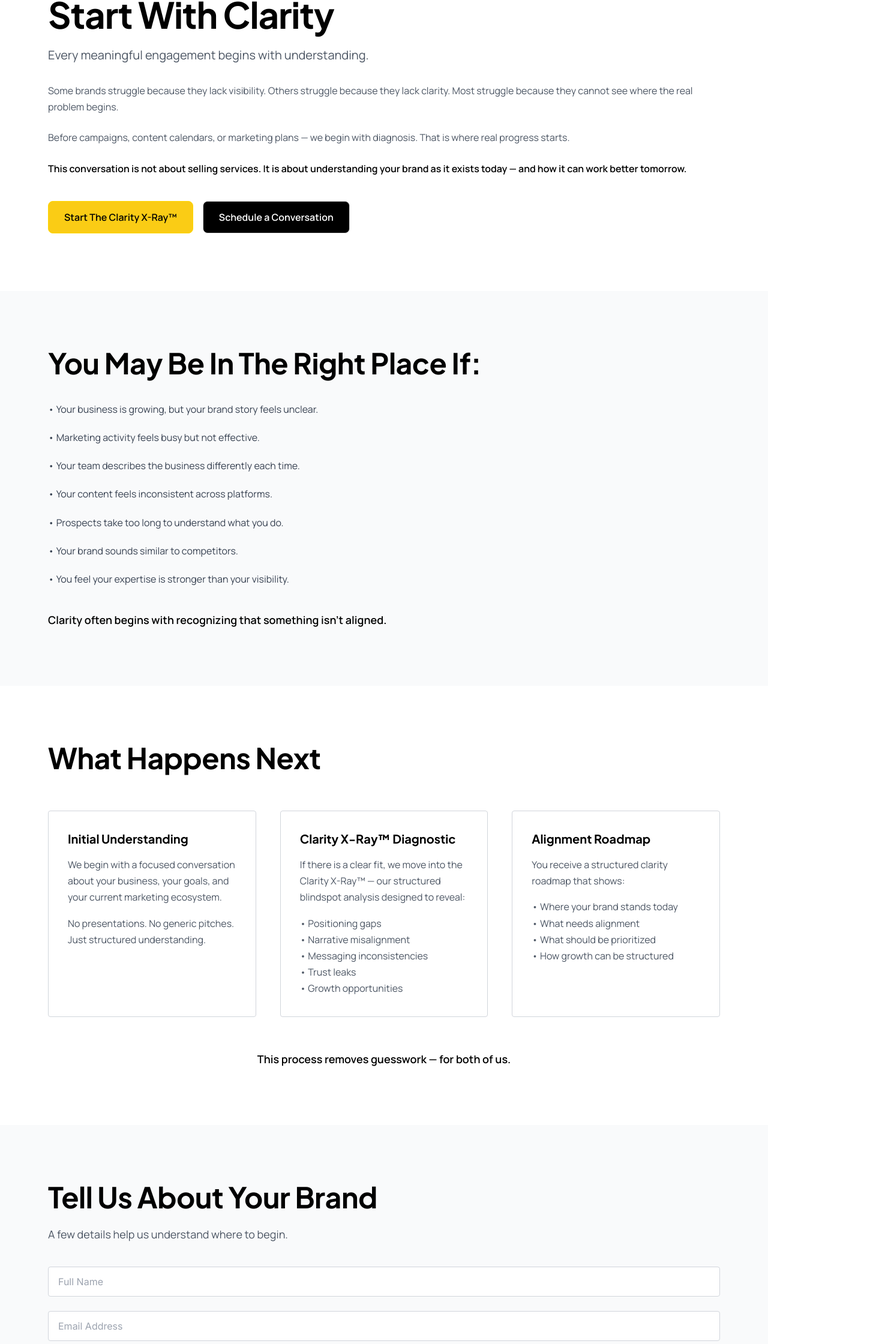
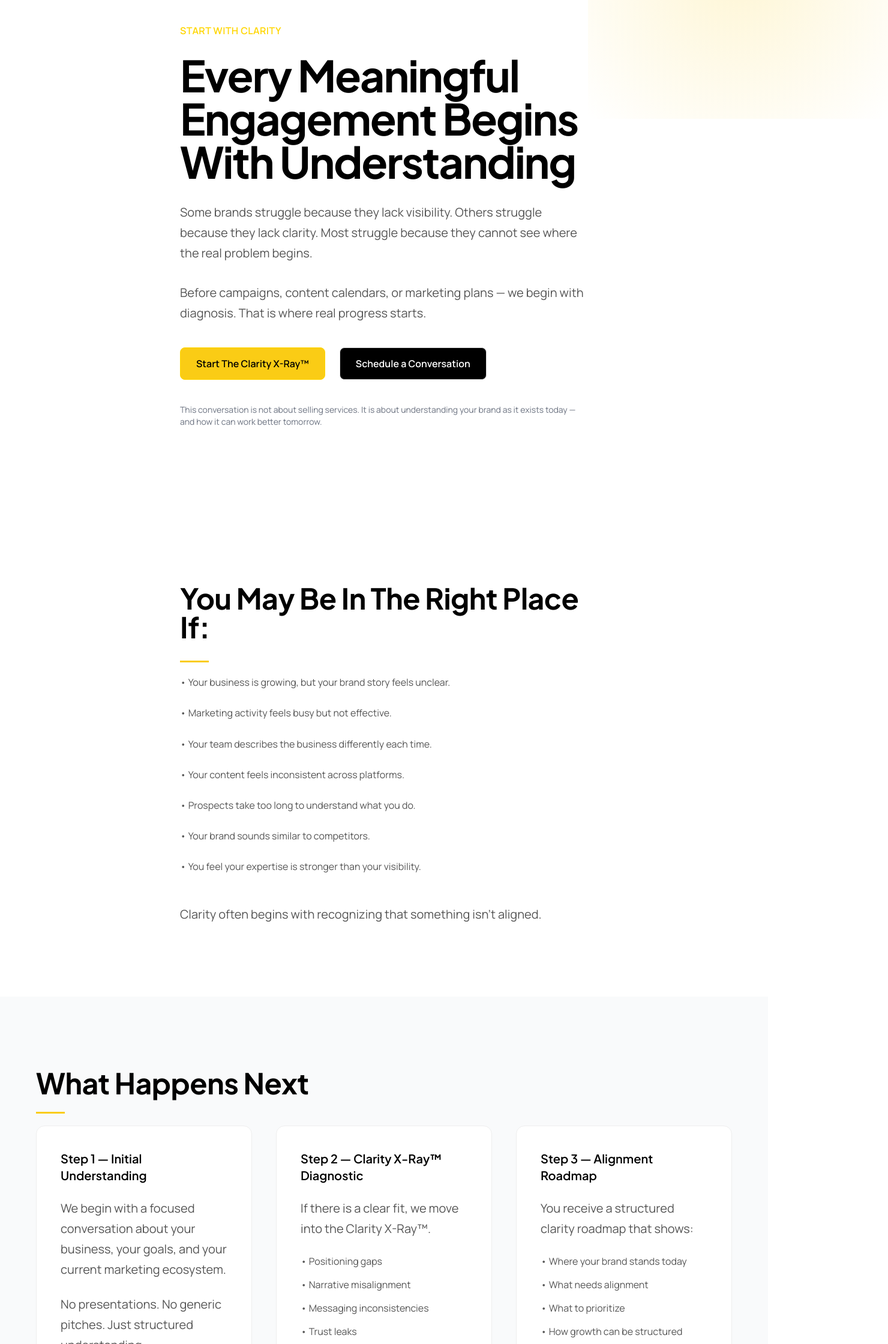
Before and after one commit to ragbak1210-ctrl/eureka-craft-consultancy, a Next.js app: page /contact in a window 1280 px wide. Shown: the part 183-2423 px from the top of the page at 60% size, 1480 px wide, since content can reach past the window. Built offline with nearby package versions, Linux system fonts and the light colour scheme.

Commit message:
Update contact.tsx

```diff
--- a/pages/contact.tsx
+++ b/pages/contact.tsx
@@ -1,6 +1,6 @@
 import Head from 'next/head';
+import { useState } from 'react';
 import Link from 'next/link';
-import { useState } from 'react';
 
 export default function Contact() {
 
@@ -13,19 +13,13 @@ industry:'',
 message:''
 })
 
-
-const handleChange=(e:React.ChangeEvent<HTMLInputElement|HTMLTextAreaElement>)=>{
-setFormData({
-...formData,
-[e.target.name]:e.target.value
-})
+const handleChange=(e:any)=>{
+setFormData({...formData,[e.target.name]:e.target.value})
 }
 
-
-const handleSubmit=(e:React.FormEvent)=>{
+const handleSubmit=(e:any)=>{
 e.preventDefault()
-console.log(formData)
-alert("Thank you. We will respond personally.")
+alert("Thank you. We'll respond personally.")
 setFormData({
 name:'',
 email:'',
@@ -37,38 +31,39 @@ message:''
 }
 
 
-
 return(
 <>
 
 <Head>
 <title>Contact — Eureka Craft™</title>
-<meta name="description" content="Start your clarity journey with Eureka Craft."/>
+<meta name="description" content="Start with clarity. Every meaningful engagement begins with understanding."/>
 </Head>
 
 
 
 {/* HERO */}
 
-<section className="section-spacing bg-white">
+<section className="hero-premium hero-glow">
 
-<div className="container-wide max-w-3xl">
+<div className="container-premium">
 
-<h1 className="text-5xl md:text-6xl font-bold mb-6">
-Start With Clarity
-</h1>
+<div className="content-narrow reveal">
 
+<p className="text-accent font-semibold mb-6 tracking-wide">
 
-<p className="text-xl text-gray-600 mb-8">
-
-Every meaningful engagement begins with understanding.
+START WITH CLARITY
 
 </p>
 
 
-<div className="space-y-6 text-lg text-gray-600">
+<h1 className="text-6xl md:text-7xl font-bold heading-luxury mb-8">
 
-<p>
+Every Meaningful Engagement Begins With Understanding
+
+</h1>
+
+
+<p className="text-premium mb-8">
 
 Some brands struggle because they lack visibility.
 Others struggle because they lack clarity.
@@ -77,39 +72,48 @@ Most struggle because they cannot see where the real problem begins.
 
 </p>
 
-<p>
 
-Before campaigns, content calendars, or marketing plans — we begin with diagnosis.
+<p className="text-premium mb-10">
+
+Before campaigns, content calendars, or marketing plans —
+we begin with diagnosis.
 
 That is where real progress starts.
 
 </p>
 
-<p className="font-semibold text-black">
 
-This conversation is not about selling services.
-It is about understanding your brand as it exists today — and how it can work better tomorrow.
+<div className="flex flex-wrap gap-6">
 
-</p>
-
-</div>
-
-
-
-<div className="mt-10 flex flex-col sm:flex-row gap-4">
-
-<Link href="/clarity-xray" className="cta-accent">
+<Link
+href="/clarity-xray"
+className="cta-accent"
+>
 
 Start The Clarity X-Ray™
 
 </Link>
 
 
-<Link href="#contactform" className="cta-secondary">
+<a
+href="#form"
+className="cta-secondary"
+>
 
 Schedule a Conversation
 
-</Link>
+</a>
+
+</div>
+
+
+<p className="text-sm text-gray-500 mt-10">
+
+This conversation is not about selling services.
+It is about understanding your brand as it exists today —
+and how it can work better tomorrow.
+
+</p>
 
 </div>
 
@@ -121,18 +125,22 @@ Schedule a Conversation
 
 {/* WHEN TO REACH OUT */}
 
-<section className="section-spacing bg-gray-50">
+<section className="section-premium bg-white">
 
-<div className="container-wide max-w-3xl">
+<div className="container-premium">
 
-<h2 className="text-4xl md:text-5xl font-bold mb-10">
+<div className="content-narrow reveal">
+
+<h2 className="text-5xl font-bold mb-8">
 
 You May Be In The Right Place If:
 
 </h2>
 
+<div className="section-divider mb-12"></div>
 
-<div className="space-y-5 text-lg text-gray-700">
+
+<div className="space-y-6 text-premium">
 
 <p>• Your business is growing, but your brand story feels unclear.</p>
 
@@ -151,7 +159,7 @@ You May Be In The Right Place If:
 </div>
 
 
-<p className="mt-10 text-lg text-black font-semibold">
+<p className="text-premium mt-12">
 
 Clarity often begins with recognizing that something isn't aligned.
 
@@ -159,42 +167,45 @@ Clarity often begins with recognizing that something isn't aligned.
 
 </div>
 
+</div>
+
 </section>
 
 
 
-{/* WHAT HAPPENS NEXT */}
+{/* PROCESS */}
 
-<section className="section-spacing bg-white">
+<section className="section-premium bg-gray-50">
 
-<div className="container-wide">
+<div className="container-premium">
 
-<h2 className="text-4xl md:text-5xl font-bold mb-16">
+<h2 className="text-5xl font-bold mb-6 reveal">
 
 What Happens Next
 
 </h2>
 
+<div className="section-divider mb-16"></div>
+
 
 <div className="grid md:grid-cols-3 gap-10">
 
+<div className="card-premium reveal">
 
+<h3 className="text-xl font-semibold mb-6">
 
-<div className="border border-gray-300 p-8 rounded">
-
-<h3 className="text-xl font-bold mb-4">
-
-Initial Understanding
+Step 1 — Initial Understanding
 
 </h3>
 
-<p className="text-gray-600">
+<p className="text-premium">
 
-We begin with a focused conversation about your business, your goals, and your current marketing ecosystem.
+We begin with a focused conversation about your business,
+your goals, and your current marketing ecosystem.
 
 </p>
 
-<p className="text-gray-600 mt-4">
+<p className="text-premium mt-6">
 
 No presentations.
 
@@ -208,57 +219,56 @@ Just structured understanding.
 
 
 
-<div className="border border-gray-300 p-8 rounded">
+<div className="card-premium reveal">
 
-<h3 className="text-xl font-bold mb-4">
+<h3 className="text-xl font-semibold mb-6">
 
-Clarity X-Ray™ Diagnostic
+Step 2 — Clarity X-Ray™ Diagnostic
 
 </h3>
 
-<p className="text-gray-600 mb-4">
+<p className="text-premium mb-6">
 
-If there is a clear fit, we move into the Clarity X-Ray™ — our structured blindspot analysis designed to reveal:
+If there is a clear fit, we move into the Clarity X-Ray™.
 
 </p>
 
+<ul className="space-y-3 text-premium">
 
-<p className="text-gray-600">
+<li>• Positioning gaps</li>
+<li>• Narrative misalignment</li>
+<li>• Messaging inconsistencies</li>
+<li>• Trust leaks</li>
+<li>• Growth opportunities</li>
 
-• Positioning gaps<br/>
-• Narrative misalignment<br/>
-• Messaging inconsistencies<br/>
-• Trust leaks<br/>
-• Growth opportunities
-
-</p>
+</ul>
 
 </div>
 
 
 
-<div className="border border-gray-300 p-8 rounded">
+<div className="card-premium reveal">
 
-<h3 className="text-xl font-bold mb-4">
+<h3 className="text-xl font-semibold mb-6">
 
-Alignment Roadmap
+Step 3 — Alignment Roadmap
 
 </h3>
 
-<p className="text-gray-600 mb-4">
+<p className="text-premium mb-6">
 
 You receive a structured clarity roadmap that shows:
 
 </p>
 
-<p className="text-gray-600">
+<ul className="space-y-3 text-premium">
 
-• Where your brand stands today<br/>
-• What needs alignment<br/>
-• What should be prioritized<br/>
-• How growth can be structured
+<li>• Where your brand stands today</li>
+<li>• What needs alignment</li>
+<li>• What to prioritize</li>
+<li>• How growth can be structured</li>
 
-</p>
+</ul>
 
 </div>
 
@@ -266,7 +276,7 @@ You receive a structured clarity roadmap that shows:
 </div>
 
 
-<p className="text-center text-lg font-semibold mt-14">
+<p className="text-center text-premium mt-16 reveal">
 
 This process removes guesswork — for both of us.
 
@@ -278,27 +288,32 @@ This process removes guesswork — for both of us.
 
 
 
-{/* CONTACT FORM */}
+{/* FORM */}
 
-<section id="contactform" className="section-spacing bg-gray-50">
+<section id="form" className="section-premium bg-white">
 
-<div className="container-wide max-w-3xl">
+<div className="container-premium max-w-3xl">
 
-<h2 className="text-4xl md:text-5xl font-bold mb-6">
+<div className="reveal">
+
+<h2 className="text-5xl font-bold mb-6">
 
 Tell Us About Your Brand
 
 </h2>
 
-<p className="text-lg text-gray-600 mb-10">
+<div className="section-divider mb-10"></div>
+
+
+<p className="text-premium mb-12">
 
 A few details help us understand where to begin.
 
 </p>
 
 
+<form onSubmit={handleSubmit} className="space-y-6">
 
-<form onSubmit={handleSubmit} className="space-y-6">
 
 <input
 name="name"
@@ -306,18 +321,17 @@ placeholder="Full Name"
 value={formData.name}
 onChange={handleChange}
 required
-className="w-full px-4 py-3 border border-gray-300 rounded focus:border-accent outline-none"
+className="w-full input-premium"
 />
 
 
 <input
 name="email"
-type="email"
 placeholder="Email Address"
 value={formData.email}
 onChange={handleChange}
 required
-className="w-full px-4 py-3 border border-gray-300 rounded focus:border-accent outline-none"
+className="w-full input-premium"
 />
 
 
@@ -327,7 +341,7 @@ placeholder="Company Name"
 value={formData.company}
 onChange={handleChange}
 required
-className="w-full px-4 py-3 border border-gray-300 rounded focus:border-accent outline-none"
+className="w-full input-premium"
 />
 
 
@@ -336,9 +350,8 @@ name="website"
 placeholder="Website or LinkedIn"
 value={formData.website}
 onChange={handleChange}
-className="w-full px-4 py-3 border border-gray-300 rounded focus:border-accent outline-none"
+className="w-full input-premium"
 />
-
 
 
 <input
@@ -346,21 +359,19 @@ name="industry"
 placeholder="Industry"
 value={formData.industry}
 onChange={handleChange}
-className="w-full px-4 py-3 border border-gray-300 rounded focus:border-accent outline-none"
+className="w-full input-premium"
 />
-
 
 
 <textarea
 name="message"
-rows={6}
-placeholder="Message"
+placeholder="Tell us about your brand"
 value={formData.message}
 onChange={handleChange}
+rows={6}
 required
-className="w-full px-4 py-3 border border-gray-300 rounded focus:border-accent outline-none resize-none"
+className="w-full input-premium resize-none"
 />
-
 
 
 <button className="cta-accent w-full">
@@ -369,17 +380,21 @@ Begin With Clarity
 
 </button>
 
+
 </form>
 
 
-
-<p className="text-sm text-gray-500 mt-6">
+<p className="text-sm text-gray-500 mt-6 text-center">
 
 We respond personally to every message.
+
 No automated responses.
+
 No generic follow-ups.
 
 </p>
+
+</div>
 
 </div>
 
@@ -389,9 +404,9 @@ No generic follow-ups.
 
 {/* DIRECT CONTACT */}
 
-<section className="section-spacing bg-white">
+<section className="section-premium bg-gray-50">
 
-<div className="container-wide text-center max-w-2xl">
+<div className="container-premium text-center reveal">
 
 <h2 className="text-4xl font-bold mb-8">
 
@@ -400,11 +415,9 @@ Prefer A Direct Conversation?
 </h2>
 
 
-<p className="text-lg text-gray-600 mb-10">
+<p className="text-premium mb-10">
 
 Some conversations are easier to start directly.
-
-If you prefer to speak with us instead of filling out a form, you can reach us here.
 
 </p>
 
@@ -414,9 +427,13 @@ If you prefer to speak with us instead of filling out a form, you can reach us h
 <p>
 
 Email:
-<span className="text-accent font-semibold ml-2">
+
+<a href="mailto:hello@eurekacraft.com"
+className="text-accent font-semibold ml-2">
+
 hello@eurekacraft.com
-</span>
+
+</a>
 
 </p>
 
@@ -424,8 +441,11 @@ hello@eurekacraft.com
 <p>
 
 Phone:
-<span className="text-accent font-semibold ml-2">
+
+<span className="ml-2 font-semibold">
+
 +91 XXXXX XXXXX
+
 </span>
 
 </p>
@@ -434,8 +454,11 @@ Phone:
 <p>
 
 LinkedIn:
-<span className="text-accent font-semibold ml-2">
+
+<span className="ml-2 font-semibold">
+
 Eureka Craft
+
 </span>
 
 </p>
@@ -443,7 +466,7 @@ Eureka Craft
 </div>
 
 
-<p className="mt-10 font-semibold">
+<p className="text-premium mt-10">
 
 Clarity often starts with a simple conversation.
 
@@ -457,9 +480,9 @@ Clarity often starts with a simple conversation.
 
 {/* TRUST STRIP */}
 
-<section className="section-spacing bg-gray-50">
+<section className="section-premium bg-black text-white">
 
-<div className="container-wide text-center max-w-3xl">
+<div className="container-premium text-center reveal">
 
 <h2 className="text-4xl font-bold mb-8">
 
@@ -468,27 +491,25 @@ Consulting Begins With Understanding
 </h2>
 
 
-<p className="text-lg text-gray-600 mb-6">
+<p className="text-gray-300 text-xl max-w-3xl mx-auto">
 
-Eureka Craft works with founders and leadership teams who want their brand to reflect the strength of their business.
+Eureka Craft works with founders and leadership teams who want
+their brand to reflect the strength of their business.
 
 </p>
 
 
-<p className="text-lg text-gray-600 mb-6">
+<p className="text-gray-400 mt-8">
 
-Our work is not built on templates or assumptions.
-
-Every engagement begins with diagnosis — and grows through alignment.
+Every engagement begins with diagnosis —
+and grows through alignment.
 
 </p>
 
 
-<p className="text-lg font-semibold">
+<p className="text-accent mt-10 font-semibold">
 
-Because clarity is not created by chance.
-
-It is built intentionally.
+Because clarity is built intentionally.
 
 </p>
 
@@ -500,34 +521,37 @@ It is built intentionally.
 
 {/* FINAL CTA */}
 
-<section className="section-spacing bg-white">
+<section className="section-premium bg-white">
 
-<div className="container-wide text-center max-w-3xl">
+<div className="container-premium text-center reveal">
 
-<h2 className="text-4xl md:text-5xl font-bold mb-6">
+<h2 className="text-5xl font-bold mb-8">
 
 See What Your Brand Looks Like From The Outside
 
 </h2>
 
 
-<p className="text-lg text-gray-600 mb-10">
+<p className="text-premium mb-10 max-w-2xl mx-auto">
 
 Most leaders experience their business from the inside.
 
-The Clarity X-Ray™ shows you how your brand is experienced from the outside.
+The Clarity X-Ray™ shows you how your brand is experienced
+from the outside.
 
 And that perspective changes everything.
 
 </p>
 
 
-<Link href="/clarity-xray" className="cta-accent">
+<Link
+href="/clarity-xray"
+className="cta-accent inline-block"
+>
 
 Start The Clarity X-Ray™
 
 </Link>
-
 
 </div>
 
```
